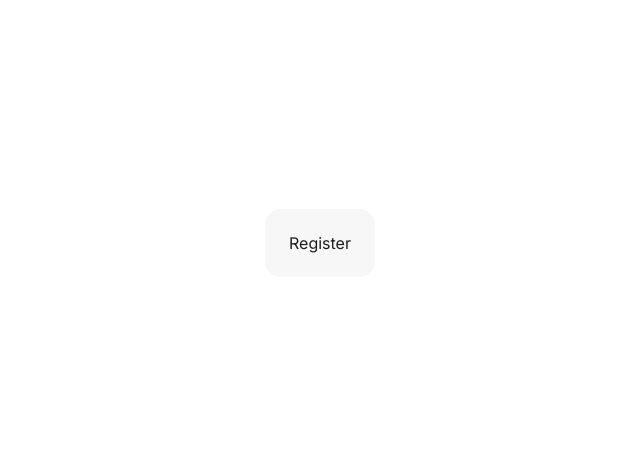
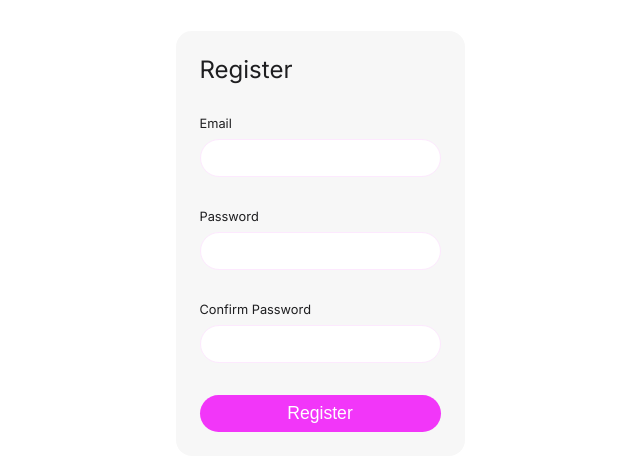
Before and after one commit to Ecw-Ventixe-Bookings/React_Frontend, a React (Vite) app: page /register in a window 1280 px wide. Shown: the part 157-628 px from the top of the page, without its empty margins (320-960 px from the left). Built offline with nearby package versions, Linux system fonts and the light colour scheme.

Commit message:
added form validation, login / register, and event page

```diff
--- a/src/App.jsx
+++ b/src/App.jsx
@@ -6,6 +6,7 @@ import CenterLayout from "./Layouts/CenterLayout"
 import { Login } from "./Pages/Login"
 import { NotFound } from "./Pages/NotFound"
 import { Register } from "./Pages/Register"
+import { Events } from "./Pages/Events"
 
 
 function App() {
@@ -16,6 +17,7 @@ function App() {
 
         <Route element={<PortalLayout />}>
           <Route path="/" element={<DashBoard />} />
+          <Route path="/events" element={<Events />} />
         </Route>
 
         <Route element={<CenterLayout />}>
--- /dev/null
+++ b/src/Pages/Events.jsx
@@ -0,0 +1,9 @@
+import React from 'react'
+
+export const Events = () => {
+  return (
+    <section className='section-events'>
+        <h1>Events</h1>
+    </section>
+  )
+}
--- a/src/Pages/Login.jsx
+++ b/src/Pages/Login.jsx
@@ -1,9 +1,38 @@
-import React from 'react'
+import React, { useState } from 'react'
 
 export const Login = () => {
+  const [email, setEmail] = useState('')
+  const [password, setPassword] = useState('')
+
+  function handleSubmit(e) {
+    e.preventDefault();
+
+    console.log(`${email} <${password}>`)
+  }
+
   return (
-    <section className='page-login'>
-        <h1>Login</h1>
-    </section>
+    <form className='' onSubmit={handleSubmit}>
+      <span className='title'>Login</span>
+
+      <div className='input-group'>
+        <label htmlFor="email">Email</label>
+        <input
+          type="text"
+          id="email"
+          onChange={e => setEmail(e.target.value)}
+        />
+      </div>
+
+      <div className='input-group'>
+        <label htmlFor="password">Password</label>
+        <input
+          type="password"
+          id="password"
+          onChange={e => setPassword(e.target.value)}
+        />
+      </div>
+
+      <button type='submit' className='btn btn-primary'>Login</button>
+    </form>
   )
 }
--- a/src/Pages/Register.jsx
+++ b/src/Pages/Register.jsx
@@ -1,7 +1,64 @@
-import React from 'react'
+import React, { useState } from 'react'
+import { useForm } from '../customHooks/useForm'
 
 export const Register = () => {
+
+  const {
+    values,
+    errors,
+    handleChange,
+    handleSubmit
+  } = useForm({
+    email: '',
+    password: '',
+    confirmPassword: ''
+  });
+
+  function onSubmit(formData) {
+    console.log('Submitted data:', formData);
+  }
+
   return (
-    <div>Register</div>
-  )
+    <form className='' onSubmit={handleSubmit(onSubmit)}>
+      <span className='title'>Register</span>
+
+      <div className='input-group'>
+        <label htmlFor="email">Email</label>
+        <input
+          type="text"
+          id="email"
+          data-validation="email"
+          value={values.email}
+          onChange={handleChange}
+        />
+        {errors.email && <span className="error">{errors.email}</span>}
+      </div>
+
+      <div className='input-group'>
+        <label htmlFor="password">Password</label>
+        <input
+          type="password"
+          id="password"
+          data-validation="password"
+          value={values.password}
+          onChange={handleChange}
+        />
+        {errors.password && <span className="error">{errors.password}</span>}
+      </div>
+
+      <div className='input-group'>
+        <label htmlFor="confirmPassword">Confirm Password</label>
+        <input
+          type="password"
+          id="confirmPassword"
+          data-validation="confirmPassword"
+          value={values.confirmPassword}
+          onChange={handleChange}
+        />
+        {errors.confirmPassword && <span className="error">{errors.confirmPassword}</span>}
+      </div>
+
+      <button type='submit' className='btn btn-primary'>Register</button>
+    </form>
+  );
 }
--- a/src/assets/css/app.css
+++ b/src/assets/css/app.css
@@ -40,6 +40,7 @@ nav {
         display: flex;
         gap: 0.5rem;
         font-weight: var(--font-weight-light);
+        margin-bottom: 3rem;
 
         span {
             display: none;
@@ -52,7 +53,30 @@ nav {
         }
     }
 
+    .nav-links {
+        display: flex;
+        flex-direction: column;
+        gap: 1.5em;
+    }
 
+    a {
+        display: flex;
+        gap: 1em;
+        font-size: 1.3rem;
+        color: var(--secondary-100);
+
+        span {
+            display: none;
+
+            @media(width > 1200px) {
+                display: inline;
+            }
+        }
+    }
+
+    .active {
+        color: var(--primary-100);
+    }
 }
 
 header {
--- a/src/assets/css/index.css
+++ b/src/assets/css/index.css
@@ -53,7 +53,70 @@ p {
 /* #region || Links and forms */
 a {
   text-decoration: none;
+}
+
+button {
+
+  &:hover {
+    cursor: pointer;
+  }
+}
+
+form {
+  display: flex;
+  flex-direction: column;
+  gap: 2rem;
+
+  .title {
+    font-size: 1.5rem;
+  }
+
+  .error {
+    font-size: 0.7rem;
+    text-align: center;
+    color: firebrick;
+  }
+}
+
+.input-group {
+  display: flex;
+  flex-direction: column;
+  gap: 0.5rem;
+
+  label {
+    font-size: 0.8rem;
+  }
+
+  input {
+    padding: 9px 16px;
+    font-size: 1rem;
+    border-radius: 30px;
+    outline: none;
+    border: 1px solid var(--primary-30);
+
+    &:focus {
+      border: 1px solid var(--primary-100);
+    }
+  }
+
 
 }
 
+.btn {
+  font-size: 1.1rem;
+  border: none;
+  padding: 0.5rem;
+  border-radius: 30px;
+  transition: background-color 0.3s;
+}
+
+.btn-primary {
+  background-color: var(--primary-100);
+  color: var(--grey-10);
+
+  &:hover {
+    background-color: var(--primary-100-dark);
+  }
+}
+
 /* #endregion */
--- a/src/assets/css/variables.css
+++ b/src/assets/css/variables.css
@@ -10,6 +10,7 @@
 
     /* Primary (Pink/Purple) Colors */
     --primary-100: #f236f9;
+    --primary-100-dark: #cd2ad3;
     --primary-90: #F5BFA;
     --primary-50: #fcdbfe;
     --primary-40: #fc57fe;
--- a/src/components/Footer.jsx
+++ b/src/components/Footer.jsx
@@ -11,11 +11,11 @@ export const Footer = () => {
           <Link to="/">Terms And Conditions</Link>
         </div>
         <div className='social-links'>
-          <a href="#"><i class="bi bi-facebook"></i></a>
-          <a href="#"><i class="bi bi-twitter-x"></i></a>
-          <a href="#"><i class="bi bi-instagram"></i></a>
-          <a href="#"><i class="bi bi-youtube"></i></a>
-          <a href="#"><i class="bi bi-linkedin"></i></a>
+          <a href="#"><i className="bi bi-facebook"></i></a>
+          <a href="#"><i className="bi bi-twitter-x"></i></a>
+          <a href="#"><i className="bi bi-instagram"></i></a>
+          <a href="#"><i className="bi bi-youtube"></i></a>
+          <a href="#"><i className="bi bi-linkedin"></i></a>
         </div>
     </footer>
   )
--- a/src/components/Nav.jsx
+++ b/src/components/Nav.jsx
@@ -11,7 +11,16 @@ export const Nav = () => {
           <span>Ventixe</span>
         </div>
 
-
+        <div className='nav-links'>
+          <NavLink to="/">
+            <i className="bi bi-grid"></i>
+            <span>Dashboard</span>
+          </NavLink>
+          <NavLink to="/events">
+            <i className="bi bi-ticket-perforated"></i>
+            <span>Events</span>
+          </NavLink>
+        </div>
     </nav>
   )
 }
--- /dev/null
+++ b/src/customHooks/useForm.js
@@ -0,0 +1,45 @@
+//
+// This custom hook is a suggestion from Claude Ai
+//
+
+import { useState } from 'react';
+import { validateField, validateForm } from '../helpers/formValidation';
+
+export function useForm(initialValues) {
+  const [values, setValues] = useState(initialValues);
+  const [errors, setErrors] = useState({});
+
+  function handleChange(e) {
+    const { id, value, dataset } = e.target;
+    const validationKey = dataset.validation || id;
+
+    setValues(prev => {
+      const updated = { ...prev, [id]: value };
+      validateField({
+        id: validationKey,
+        value,
+        relatedValues: updated,
+        setErrors
+      });
+      return updated;
+    });
+  }
+
+  function handleSubmit(callback) {
+    return (e) => {
+      e.preventDefault();
+      validateForm(values, setErrors);
+      const hasErrors = Object.values(errors).some(error => error);
+      if (!hasErrors) callback(values);
+    };
+  }
+
+  return {
+    values,
+    errors,
+    handleChange,
+    handleSubmit,
+    setValues,
+    setErrors
+  };
+}
--- /dev/null
+++ b/src/helpers/formValidation.js
@@ -0,0 +1,48 @@
+//
+// Validation functions are refactored and checked for errors by claudeAi
+//  to work with the custom hook useForm.
+
+
+export function validateField({ id, value, relatedValues = {}, setErrors }) {
+  if (id === 'email') {
+    if (!value) {
+      setErrors(prev => ({ ...prev, email: 'Email is required' }));
+    } else if (!/^[a-zA-Z0-9._%+-]+@[a-zA-Z0-9.-]+\.[a-zA-Z]{2,}$/.test(value)) {
+      setErrors(prev => ({ ...prev, email: 'Valid email: <name@domain.xx>' }));
+    } else {
+      setErrors(prev => ({ ...prev, email: '' }));
+    }
+  }
+
+  else if (id === 'password') {
+    if (!value) {
+      setErrors(prev => ({ ...prev, password: 'Password is required' }));
+    } else if (
+      !/^(?=.*[A-Z])(?=.*\d)(?=.*[!@#$%^&*()_+\-=\[\]{};':"\\|,.<>\/?])(?=.{6,}).*$/.test(value)
+    ) {
+      setErrors(prev => ({ ...prev, password: 'Invalid Password' }));
+    } else {
+      setErrors(prev => ({ ...prev, password: '' }));
+    }
+
+    if (relatedValues.confirmPassword && value !== relatedValues.confirmPassword) {
+      setErrors(prev => ({ ...prev, confirmPassword: 'Passwords do not match' }));
+    } else {
+      setErrors(prev => ({ ...prev, confirmPassword: '' }));
+    }
+  }
+
+  else if (id === 'confirmPassword') {
+    if (value !== relatedValues.password) {
+      setErrors(prev => ({ ...prev, confirmPassword: 'Passwords do not match' }));
+    } else {
+      setErrors(prev => ({ ...prev, confirmPassword: '' }));
+    }
+  }
+}
+
+export function validateForm(formData, setErrors) {
+  Object.entries(formData).forEach(([key, value]) => {
+    validateField({ id: key, value, relatedValues: formData, setErrors });
+  });
+}
```
